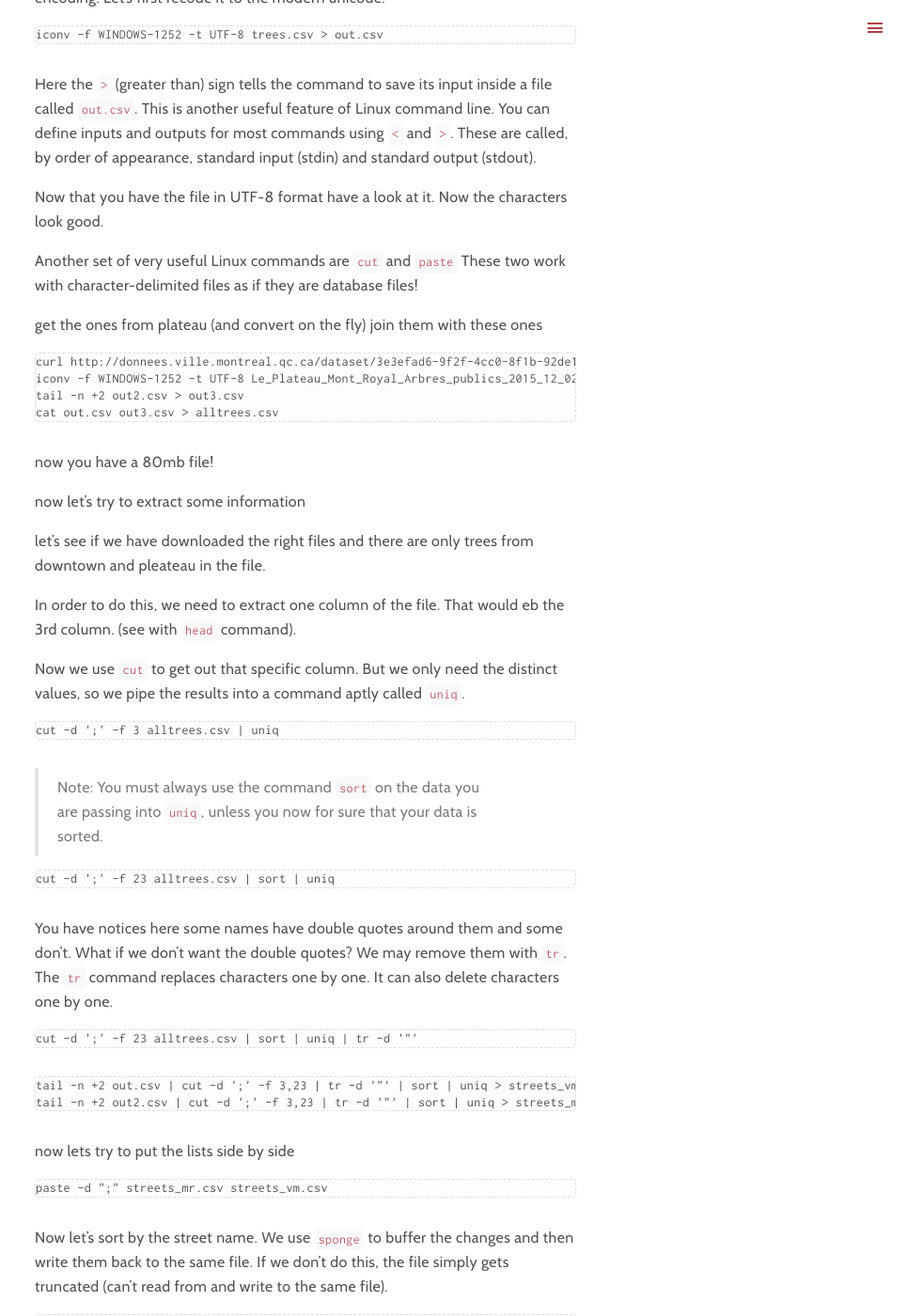
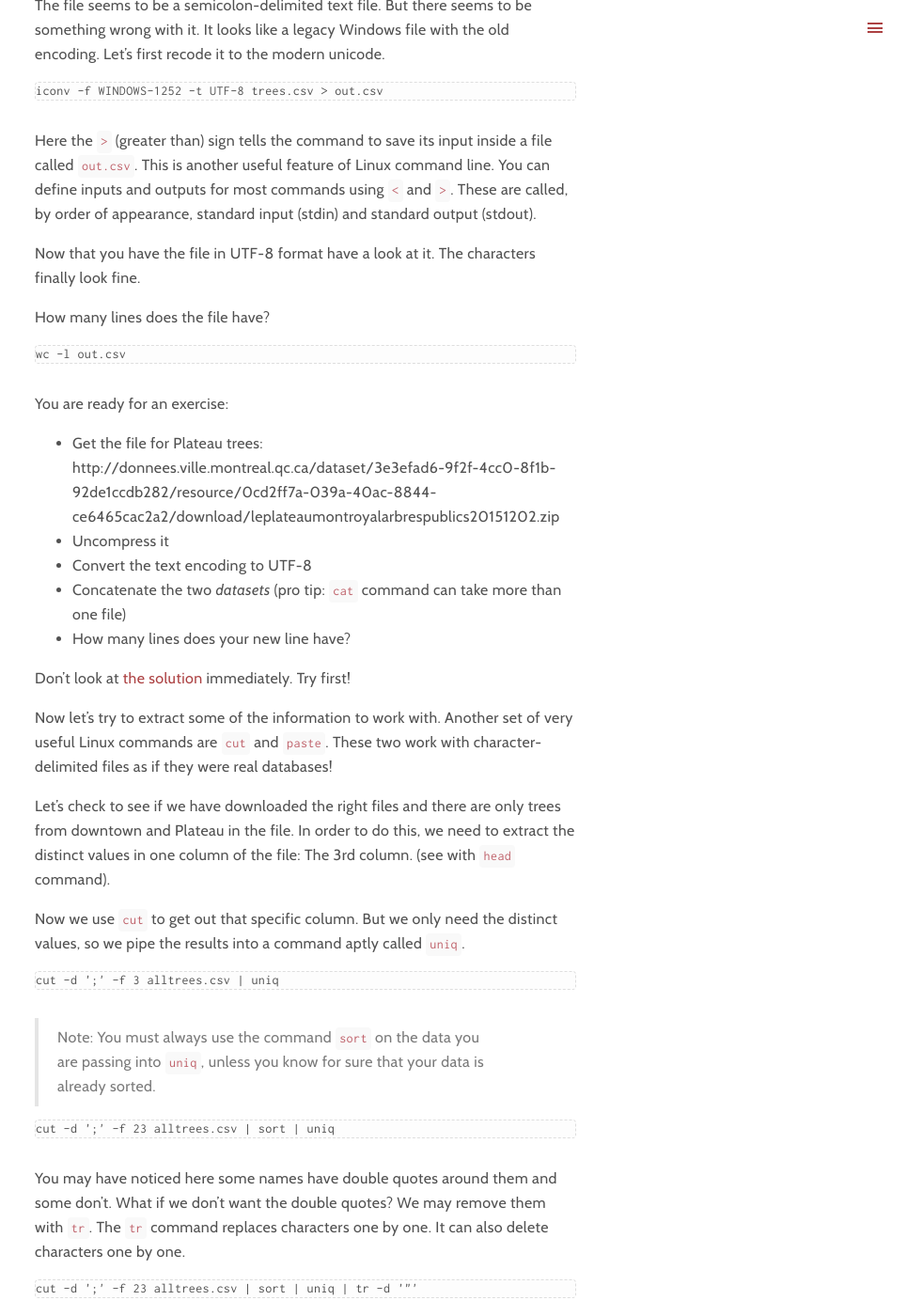
Before and after one commit to retrography/retrography.github.io, a Jekyll site: the page built from teaching/carpentry.markdown, in a window 1280 px wide and 1400 px high, scrolled down 3941 px. Shown: the whole window at 94% size, without its empty margins (315-1280 px from the left). Built offline with Jekyll 4.4.1, drawn with Linux system fonts in a browser that asks for light colours; Markdown is read by kramdown in place of the engine named in the settings; some of the changed text lies outside the part shown.

Commit message:
workshop

````diff
--- a/teaching/carpentry.markdown
+++ b/teaching/carpentry.markdown
@@ -6,6 +6,7 @@ title: data carpentry workshop 2016
 # data carpentry workshop
 ## jan. 22, 2016
 
+This workshop goes against the mainstream. It does not attempt to prepare you for analysis, but for pre-analysis. Get the slide deck [here](https://docs.google.com/presentation/d/13pCgBfMjjNaZboFAr7ocx3ryy04GX-okjhwdqUvEtvk/pub).
 
 ## Terminal.com, research scientist's best friend
 
@@ -132,27 +133,27 @@ iconv -f WINDOWS-1252 -t UTF-8 trees.csv > out.csv
 
 Here the `>` (greater than) sign tells the command to save its input inside a file called `out.csv`. This is another useful feature of Linux command line. You can define inputs and outputs for most commands using `<` and `>`. These are called, by order of appearance, standard input (stdin) and standard output (stdout).
 
-Now that you have the file in UTF-8 format have a look at it. Now the characters look good.
+Now that you have the file in UTF-8 format have a look at it. The characters finally look fine.
 
-Another set of very useful Linux commands are `cut` and `paste` These two work with character-delimited files as if they are database files!
-
-get the ones from plateau (and convert on the fly)
-join them with these ones
+How many lines does the file have?
 
 ```
-curl http://donnees.ville.montreal.qc.ca/dataset/3e3efad6-9f2f-4cc0-8f1b-92de1ccdb282/resource/0cd2ff7a-039a-40ac-8844-ce6465cac2a2/download/leplateaumontroyalarbrespublics20151202.zip | tar xv
-iconv -f WINDOWS-1252 -t UTF-8 Le_Plateau_Mont_Royal_Arbres_publics_2015_12_02.csv> out2.csv
-tail -n +2 out2.csv > out3.csv
-cat out.csv out3.csv > alltrees.csv
+wc -l out.csv
 ```
 
-now you have a 80mb file!
+You are ready for an exercise:
 
-now let's try to extract some information
+- Get the file for Plateau trees: http://donnees.ville.montreal.qc.ca/dataset/3e3efad6-9f2f-4cc0-8f1b-92de1ccdb282/resource/0cd2ff7a-039a-40ac-8844-ce6465cac2a2/download/leplateaumontroyalarbrespublics20151202.zip
+- Uncompress it
+- Convert the text encoding to UTF-8
+- Concatenate the two _datasets_ (pro tip: `cat` command can take more than one file)
+- How many lines does your new line have?
 
-let's see if we have downloaded the right files and there are only trees from downtown and pleateau in the file.
+Don't look at [the solution](https://gist.github.com/retrography/4fd419f89b318dd83eb1) immediately. Try first!
 
-In order to do this, we need to extract one column of the file. That would eb the 3rd column. (see with `head` command).
+Now let's try to extract some of the information to work with. Another set of very useful Linux commands are `cut` and `paste`. These two work with character-delimited files as if they were real databases!
+
+Let's check to see if we have downloaded the right files and there are only trees from downtown and Plateau in the file. In order to do this, we need to extract the distinct values in one column of the file: The 3rd column. (see with `head` command).
 
 Now we use `cut` to get out that specific column. But we only need the distinct values, so we pipe the results into a command aptly called `uniq`.
 
@@ -160,46 +161,74 @@ Now we use `cut` to get out that specific column. But we only need the distinct
 cut -d ';' -f 3 alltrees.csv | uniq
 ```
 
-> Note: You must always use the command `sort` on the data you are passing into `uniq`, unless you now for sure that your data is sorted.
+> Note: You must always use the command `sort` on the data you are passing into `uniq`, unless you know for sure that your data is already sorted.
 
 ```
 cut -d ';' -f 23 alltrees.csv | sort | uniq
 ```
 
-You have notices here some names have double quotes around them and some don't. What if we don't want the double quotes? We may remove them with `tr`. The `tr` command replaces characters one by one. It can also delete characters one by one.
+You may have noticed here some names have double quotes around them and some don't. What if we don't want the double quotes? We may remove them with `tr`. The `tr` command replaces characters one by one. It can also delete characters one by one.
 
 ```
 cut -d ';' -f 23 alltrees.csv | sort | uniq | tr -d '"'
 ```
+
+Try to make two lists, each with distinct values from the 3rd (neighbourhood) and the 23rd (street names) columns of the two files.
 
 ```
 tail -n +2 out.csv | cut -d ';' -f 3,23 | tr -d '"' | sort | uniq > streets_vm.csv
 tail -n +2 out2.csv | cut -d ';' -f 3,23 | tr -d '"' | sort | uniq > streets_mr.csv
 ```
 
-now lets try to put the lists side by side
+Now lets try to combine the files horizontally, putting the lists side by side:
 
 ```
 paste -d ";" streets_mr.csv streets_vm.csv
 ```
 
+This may not be very useful in this case, but I am sure you will come up with good uses for it once you have real data!
 
-Now let's sort by the street name. We use `sponge` to buffer the changes and then write them back to the same file. If we don't do this, the file simply gets truncated (can't read from and write to the same file).
+Now let's sort the two files by the street name (2nd column of each side). We use `sponge` to buffer the changes and then write them back to the same file. If we don't do this, the file simply gets truncated (a pipe normally can't read from and write to the same file).
 
 ```
 sort -t ';' -k 2 streets_mr.csv | sponge streets_mr.csv
 sort -t ';' -k 2 streets_vm.csv | sponge streets_vm.csv
 ```
-`-r` makes it descending.
+
+We could as well use the `-r` switch to sort in descending order.
+
+Let's compare the street names and find the commonalities:
+
 ```
 tail -n +2 alltrees.csv | cut -d ';' -f 3,23 | tr -d '"' | sort | uniq | sort -t ';' -k 2
 ```
-Are there any streets shared between pleateau and ville marie? can we do a proper database join here?
+
+Are there any streets shared between Plateau and Ville Marie? Takes time to verify. Could be easier with a proper table join. Can we do it here in the command line? Yes we can:
 
 ```
 join -t ';' -1 2 -2 2 streets_mr.csv streets_vm.csv
 ```
 
-Not really, no. Only the lines with no steet names matched.
+Well, no street name shared by the two neighbourhoods! Only the lines with no street names match between the two files.
 
-# Regular Expressions: Sorcerer's Trick
+# Regular Expressions: Old Dog, Old Tricks
+
+You have probably noticed that this weird file does not print well on the screen. This is because it contains way too many white spaces at the end of each line. Remove those extra characters using the following command:
+
+```
+sed -r 's/\s+$//' alltrees.csv > alltreesclean.csv
+```
+
+Use `ls -l` to see how big is the new file. What do you think about that?
+
+Use `head` to preview the file. Better, isn't it?
+
+I'm a photographer and I really like Tartarian maples. Their color change is completely crazy:
+
+![Tartarian Maple](http://oregonstate.edu/dept/ldplants/images/acta207.jpg "Tartarian Maple")
+
+
+
+# Bonus
+
+If we have time I will show you more on variables and variable substitution in Linux.
````
